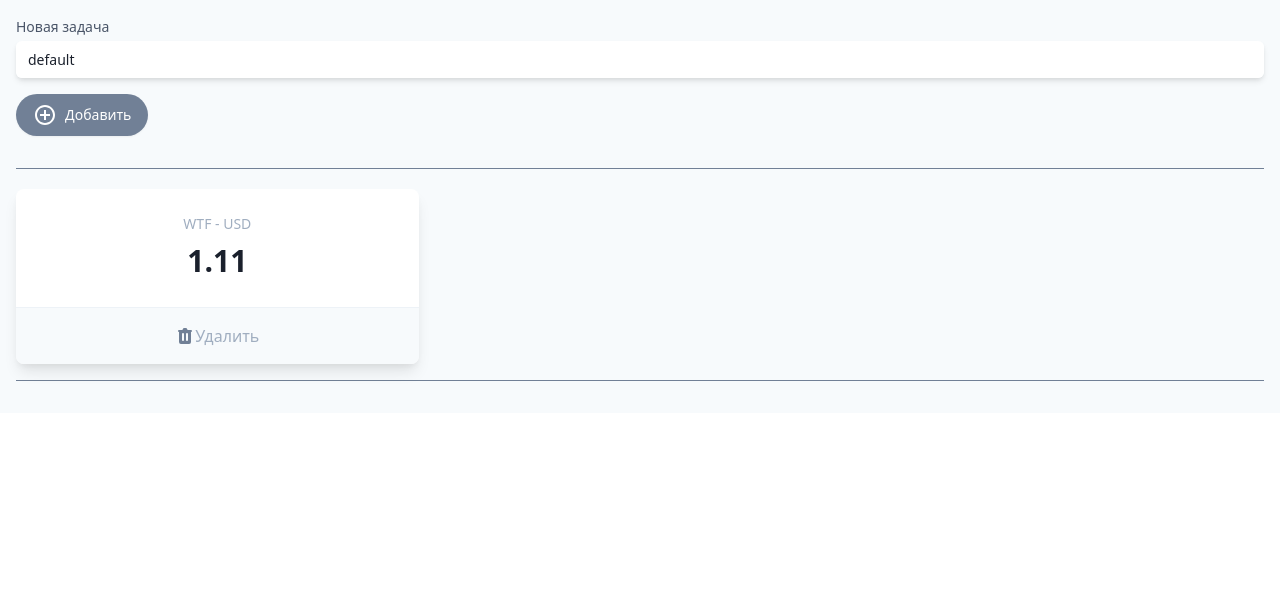
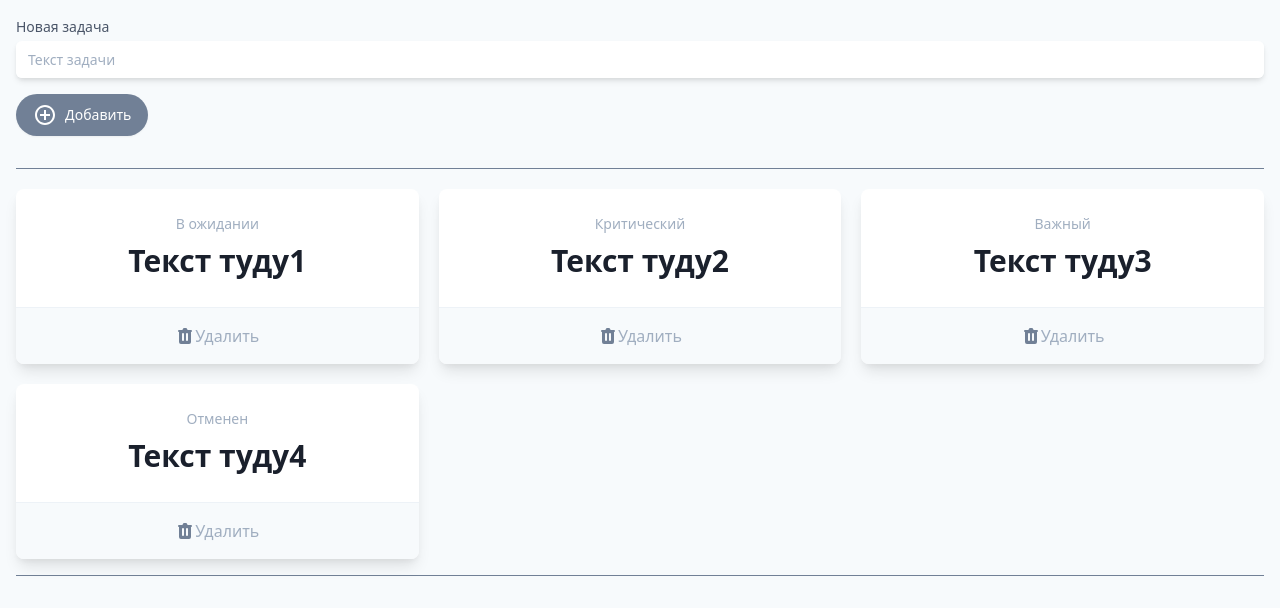
Before and after one commit to arh0n/testToDoApp, a Vue app: page / in a window 1280 px wide. Shown: the top 612 px of the page. Built offline with nearby package versions, Linux system fonts and the light colour scheme.

Commit message:
stage1 complite

```diff
--- a/src/App.vue
+++ b/src/App.vue
@@ -5,78 +5,61 @@
 			<section>
 				<div class="flex">
 					<div class="min-w-full">
-            <label for="newtask" class="block text-sm font-medium text-gray-700"
-              >Новая задача</label
-            >
+						<label for="newtask" class="block text-sm font-medium text-gray-700">Новая задача</label>
 						<div class="mt-1 relative rounded-md shadow-md">
-              <input
-								v-model="newtodo"
-                type="text"
-                name="newtask"
-                id="newtask"
+							<input v-model="enter_todo_text" @keydown.enter="addNewTask" type="text" name="newtask" id="newtask"
 								class="block w-full pr-10 border-gray-300 text-gray-900 focus:outline-none focus:ring-gray-500 focus:border-gray-500 sm:text-sm rounded-md"
-                placeholder="Текст задачи"
-              />
+								placeholder="Текст задачи" />
 						</div>
 
 					</div>
 				</div>
-        <button
-          type="button"
-          class="my-4 inline-flex items-center py-2 px-4 border border-transparent shadow-sm text-sm leading-4 font-medium rounded-full text-white bg-gray-600 hover:bg-gray-700 transition-colors duration-300 focus:outline-none focus:ring-2 focus:ring-offset-2 focus:ring-gray-500"
-        >
+				<button @click="addNewTask" type="button"
+					class="my-4 inline-flex items-center py-2 px-4 border border-transparent shadow-sm text-sm leading-4 font-medium rounded-full text-white bg-gray-600 hover:bg-gray-700 transition-colors duration-300 focus:outline-none focus:ring-2 focus:ring-offset-2 focus:ring-gray-500">
 					<!-- Heroicon name: solid/mail -->
-          <svg
-            class="-ml-0.5 mr-2 h-6 w-6"
-            xmlns="http://www.w3.org/2000/svg"
-            width="30"
-            height="30"
-            viewBox="0 0 24 24"
-            fill="#ffffff"
-          >
+					<svg class="-ml-0.5 mr-2 h-6 w-6" xmlns="http://www.w3.org/2000/svg" width="30" height="30" viewBox="0 0 24 24"
+						fill="#ffffff">
 						<path
-              d="M13 7h-2v4H7v2h4v4h2v-4h4v-2h-4V7zm-1-5C6.48 2 2 6.48 2 12s4.48 10 10 10 10-4.48 10-10S17.52 2 12 2zm0 18c-4.41 0-8-3.59-8-8s3.59-8 8-8 8 3.59 8 8-3.59 8-8 8z"
-            ></path>
+							d="M13 7h-2v4H7v2h4v4h2v-4h4v-2h-4V7zm-1-5C6.48 2 2 6.48 2 12s4.48 10 10 10 10-4.48 10-10S17.52 2 12 2zm0 18c-4.41 0-8-3.59-8-8s3.59-8 8-8 8 3.59 8 8-3.59 8-8 8z">
+						</path>
 					</svg>
 					Добавить
 				</button>
 			</section>
 
+			<template v-if="todoList.length > 0">
 				<hr class="w-full border-t border-gray-600 my-4" />
 				<dl class="mt-5 grid grid-cols-1 gap-5 sm:grid-cols-3">
 
-        <div
-          class="bg-white overflow-hidden shadow-lg rounded-lg border-purple-800 border-solid cursor-pointer"
-        >
+					<div v-for="selTodo in todoList" :key="selTodo.todoText"
+						class="bg-white overflow-hidden shadow-lg rounded-lg border-purple-800 border-solid cursor-pointer">
+
 						<div class="px-4 py-5 sm:p-6 text-center">
 							<dt class="text-sm font-medium text-gray-500 truncate">
-              WTF - USD
+								{{ selTodo.todoStatus }}
 							</dt>
-            <dd class="mt-1 text-3xl font-semibold text-gray-900">1.11</dd>
+							<dd class="mt-1 text-3xl font-semibold text-gray-900">
+								{{selTodo.todoText}}
+							</dd>
 						</div>
+
 						<div class="w-full border-t border-gray-200"></div>
 						<button
-            class="flex items-center justify-center font-medium w-full bg-gray-100 px-4 py-4 sm:px-6 text-md text-gray-500 hover:text-gray-600 hover:bg-gray-200 hover:opacity-20 transition-all focus:outline-none"
-          >
-            <svg
-              class="h-5 w-5"
-              xmlns="http://www.w3.org/2000/svg"
-              viewBox="0 0 20 20"
-              fill="#718096"
-              aria-hidden="true"
-            >
-              <path
-                fill-rule="evenodd"
+						@click="handleDelete(selTodo)"
+							class="flex items-center justify-center font-medium w-full bg-gray-100 px-4 py-4 sm:px-6 text-md text-gray-500 hover:text-gray-600 hover:bg-gray-200 hover:opacity-20 transition-all focus:outline-none">
+							<svg class="h-5 w-5" xmlns="http://www.w3.org/2000/svg" viewBox="0 0 20 20" fill="#718096" aria-hidden="true">
+								<path fill-rule="evenodd"
 									d="M9 2a1 1 0 00-.894.553L7.382 4H4a1 1 0 000 2v10a2 2 0 002 2h8a2 2 0 002-2V6a1 1 0 100-2h-3.382l-.724-1.447A1 1 0 0011 2H9zM7 8a1 1 0 012 0v6a1 1 0 11-2 0V8zm5-1a1 1 0 00-1 1v6a1 1 0 102 0V8a1 1 0 00-1-1z"
-                clip-rule="evenodd"
-              ></path></svg
-            >Удалить
+									clip-rule="evenodd"></path>
+							</svg>Удалить
 						</button>
 					</div>
 
 
 				</dl>
 				<hr class="w-full border-t border-gray-600 my-4" />
+
+			</template>
 
 		</div>
 	</div>
@@ -88,11 +71,38 @@
 
 	data() {
 		return {
-			newtodo: "default"
+			enter_todo_text: "",
+			todoList: [
+				{ todoText: "Текст туду1", todoStatus: "В ожидании" },
+				{ todoText: "Текст туду2", todoStatus: "Критический" },
+				{ todoText: "Текст туду3", todoStatus: "Важный" },
+				{ todoText: "Текст туду4", todoStatus: "Отменен" },
+			]
+		};
+	},
+
+	methods: {
+		addNewTask() {
+			if (this.enter_todo_text!="") {
+					const new_todo = {
+					todoText: this.enter_todo_text,
+					todoStatus: "В ожидании"
 				};
 
+				this.todoList.push(new_todo);
+
+				this.enter_todo_text = "";
+
+			}
+		},
+
+		handleDelete(todoToRemove) {
+			this.todoList = this.todoList.filter(t=>t!=todoToRemove);
+		}
 	}
 };
 </script>
 
-<style src="./app.css"></style>
+<style src="./app.css">
+
+</style>
```
Lines whose indentation alone changed are shown as unchanged.
